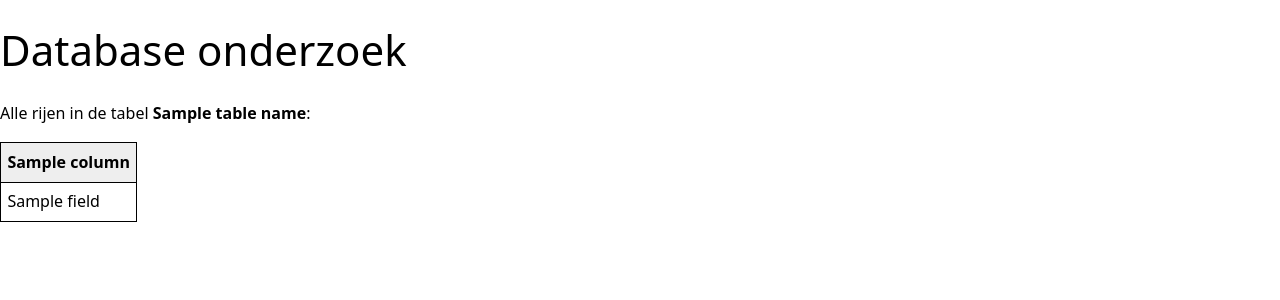
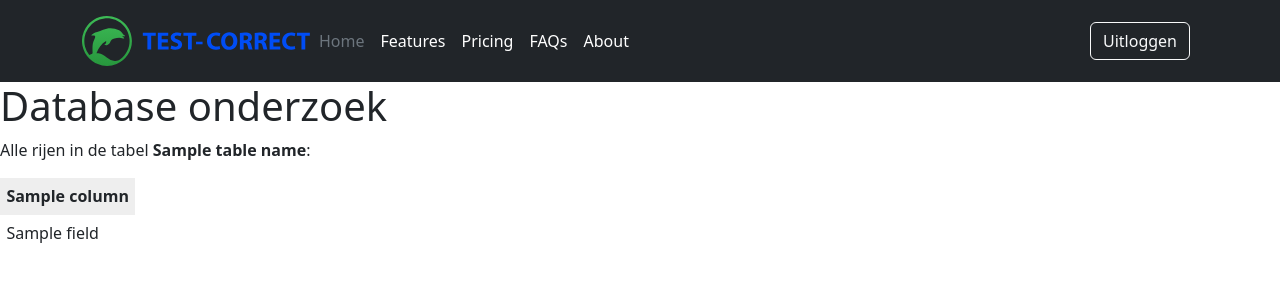
Before and after one commit to Danny-1053784/WP2-Owasp-Top10, a Flask app: template templates/table_details.html in a window 1280 px wide. Shown: the top 300 px of the page. Run offline with Flask 2, Linux system fonts and the light colour scheme; the template is opened without the code that fills it: most values are stand-ins (such as "Sample title", 1, 10 or a date in 2020).

Commit message:
Feature Navbar added to table_details

```diff
--- a/templates/table_details.html
+++ b/templates/table_details.html
@@ -7,8 +7,34 @@
     <meta name="author" content="Rotterdam Academy"/>
     <meta name="viewport" content="width=device-width, initial-scale=1"/>
     <link rel="stylesheet" href="/static/basic.css" type="text/css">
+    <link href="https://cdn.jsdelivr.net/npm/bootstrap@5.2.3/dist/css/bootstrap.min.css" rel="stylesheet" integrity="sha384-rbsA2VBKQhggwzxH7pPCaAqO46MgnOM80zW1RWuH61DGLwZJEdK2Kadq2F9CUG65" crossorigin="anonymous">
+
 </head>
 <body>
+
+  <header class="p-3 text-bg-dark">
+    <div class="container">
+      <div class="d-flex flex-wrap align-items-center justify-content-center justify-content-lg-start">
+        <a class="navbar-brand" href="#">
+          <!-- uses ShowImage function from app.py (Danny) -->
+            <img src="/static/images/testcorrect-logo.svg"  alt="Logo" width="" height="">
+          </a>
+        <ul class="nav col-12 col-lg-auto me-lg-auto mb-2 justify-content-center mb-md-0">
+          <li><a href="#" class="nav-link px-2 text-secondary">Home</a></li>
+          <li><a href="#" class="nav-link px-2 text-white">Features</a></li>
+          <li><a href="#" class="nav-link px-2 text-white">Pricing</a></li>
+          <li><a href="#" class="nav-link px-2 text-white">FAQs</a></li>
+          <li><a href="#" class="nav-link px-2 text-white">About</a></li>
+        </ul>
+
+
+        <div class="text-end">
+          <button type="button" class="btn btn-outline-light me-2">Uitloggen</button>
+
+        </div>
+      </div>
+    </div>
+  </header>
 <main>
     <h1>Database onderzoek</h1>
     <p>Alle rijen in de tabel <b>{{ table_name }}</b>:</p>
```
Also changed, not shown: templates/tables.html (+2 -5 lines).
